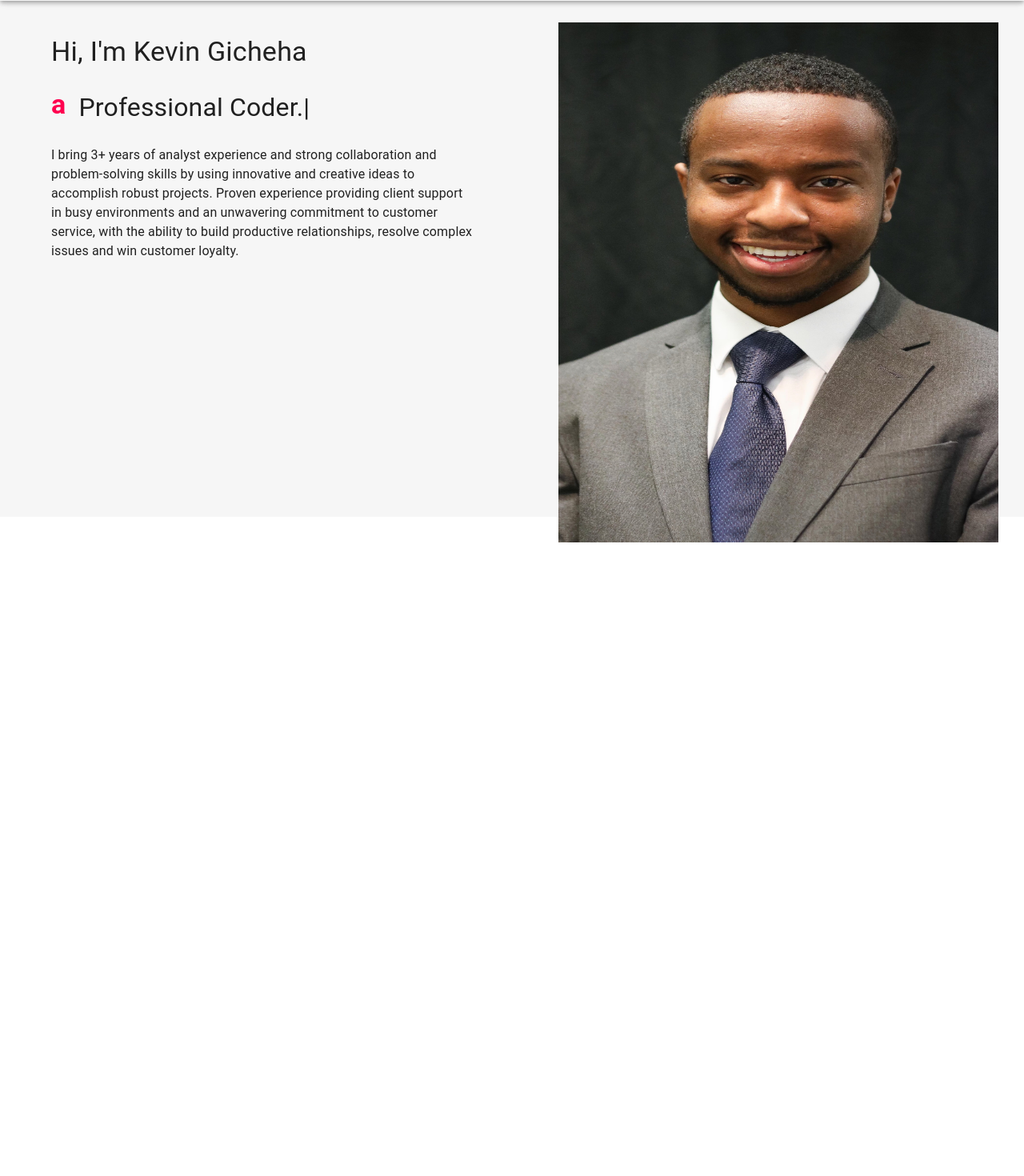
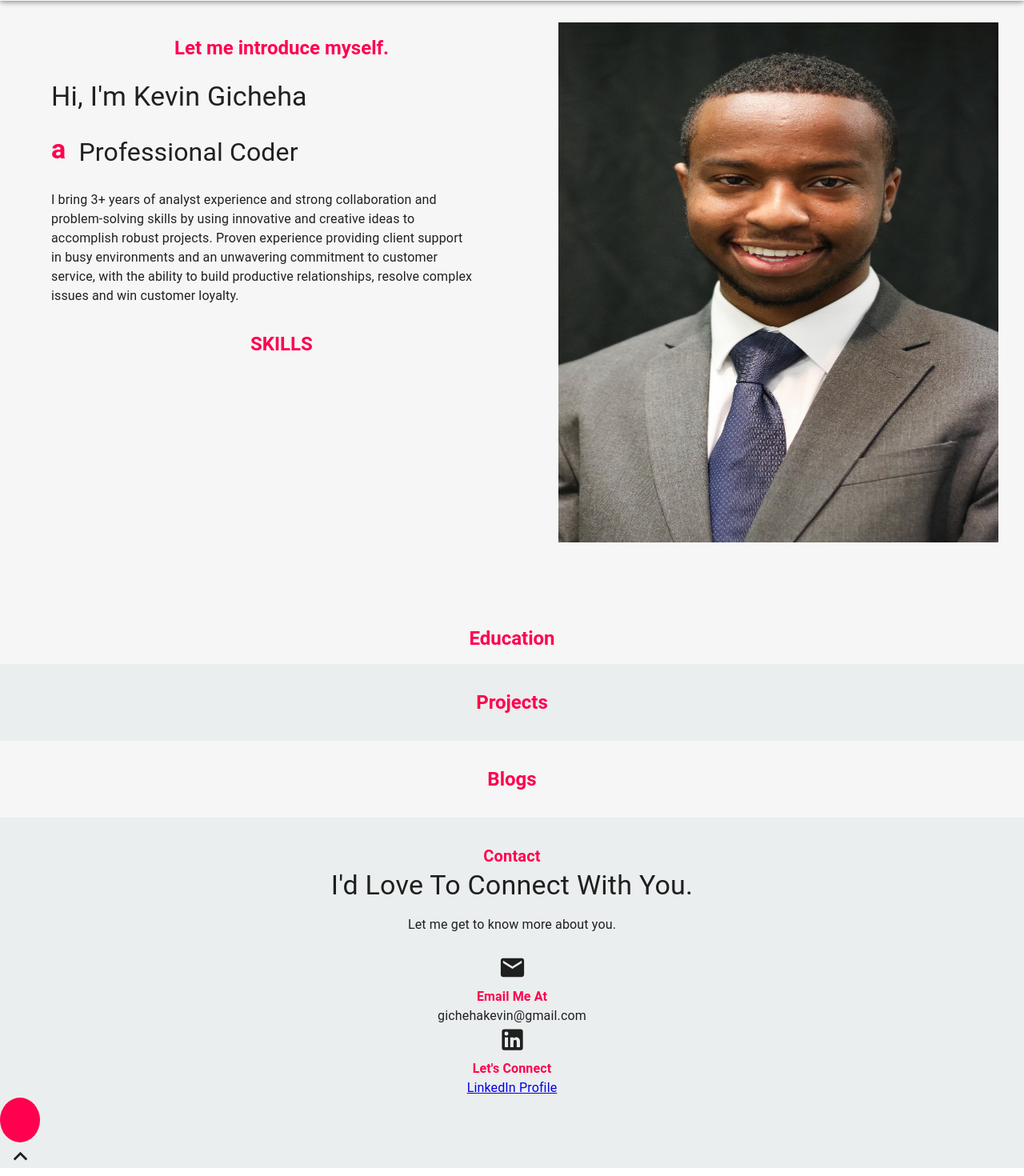
Before and after one commit to kgicheha/portfolio, a React (Create React App) app: page / in a window 1280 px wide. Shown: the part 68-1538 px from the top of the page at 80% size. Before the commit the page ends 800 px from the top, so only its background shows below. Built offline with nearby package versions, Linux system fonts and the light colour scheme.

Commit message:
project skeleton

```diff
--- a/src/App.css
+++ b/src/App.css
@@ -1,70 +1,37 @@
-.App {
-  text-align: center;
-}
-
-.App-logo {
-  height: 40vmin;
-  pointer-events: none;
-}
-
-@media (prefers-reduced-motion: no-preference) {
-  .App-logo {
-    animation: App-logo-spin infinite 20s linear;
-  }
-}
-
-.App-header {
-  background-color: #282c34;
-  min-height: 100vh;
-  display: flex;
-  flex-direction: column;
-  align-items: center;
-  justify-content: center;
-  font-size: calc(10px + 2vmin);
-  color: white;
-}
-
-.App-link {
-  color: #61dafb;
-}
-
-@keyframes App-logo-spin {
-  from {
-    transform: rotate(0deg);
-  }
-  to {
-    transform: rotate(360deg);
-  }
-}
-
-#entirePage{
-  background-color:#f6f6f6;
+#entirePage {
+  background-color: #f6f6f6;
   /* height: 100%; */
 }
 /* About Me Section */
-#about{
+#introduce {
+  color: #ff014f;
+  font-weight: bold;
+  position: relative;
+  text-align: center;
+}
+#about {
   padding-top: 7em;
   padding-left: 4em;
   width: 50%;
   padding-bottom: 20em;
 }
-#a{
-float: left;
+#a {
+  float: left;
 }
 #textAnimation {
   float: left;
   padding-left: 1em;
 }
-#halfshot{
+#halfshot {
   position: absolute;
   top: 6em;
   right: 2em;
 }
-#socials{
+#socials {
   padding-top: 2em;
   padding-bottom: 1em;
 }
-#socialsicons{
+#socialsicons {
   cursor: pointer;
   padding-top: 10px;
   background-color: white;
@@ -73,3 +40,64 @@ float: left;
   align-items: center;
   width: 10%;
 }
+
+/* SKILLS SECTION */
+#skillsSection {
+  padding-top: 2em;
+  text-align: center;
+}
+
+/* EDUCATION SECTION */
+#educationSection {
+  padding-top: 1em;
+  padding-bottom: 1em;
+  text-align: center;
+}
+
+/* PROJECT SECTION */
+#projectsSection {
+  padding-top: 2em;
+  padding-bottom: 2em;
+  text-align: center;
+  background-color: #ebeeee;
+}
+
+/* BLOG SECTION */
+#blogSection {
+  padding-top: 2em;
+  padding-bottom: 2em;
+  text-align: center;
+}
+
+/* CONTACT SECTION */
+#contactMeSection {
+  padding-top: 2em;
+  padding-bottom: 2em;
+  text-align: center;
+  background-color: #ebeeee;
+}
+
+#contacts {
+  padding-top: 1.5em;
+  /* justify-content: center;
+  justify-items: center;
+  align-items: center; */
+}
+/* #email{
+  float: left;
+}
+#linkedIn{
+  float: left;
+} */
+
+#returnToTop{
+  padding-top: 3.5em;
+  background-color: #FF014F;
+  width: 50px;
+  height: 50px;
+  border-radius: 50%;
+  cursor: pointer;
+}
+#returnToTop:hover {
+  background-color: #e20045;
+}
--- a/src/components/About.js
+++ b/src/components/About.js
@@ -2,7 +2,7 @@ import React from "react";
 import { Typography, Container, Grid, CardContent, Card } from "@mui/material";
 import { TypeAnimation } from "react-type-animation";
 import { styled } from "@mui/material";
-import LinkedInIcon from "@mui/icons-material/LinkedIn";
+import MySkills from "./MySkills";
 
 const About = () => {
   const CustomTypography = styled(Typography)({
@@ -18,6 +18,8 @@ const About = () => {
   return (
     <>
       <div id="about">
+        <Typography variant="h5" id="introduce">Let me introduce myself.</Typography>
+        <br />
         <Typography variant="h4">Hi, I'm Kevin Gicheha</Typography>
         <br />
         <div>
@@ -60,12 +62,7 @@ const About = () => {
             width="550"
           />
         </div>
-        {/* <div id="socials">
-          <Typography variant="body1">SOCIAL MEDIA</Typography>
-        </div>
-        <div id="socialsicons">
-          <LinkedInIcon fontSize="large"/>
-        </div> */}
+        <MySkills/>
       </div>
     </>
   );
--- a/src/components/App.js
+++ b/src/components/App.js
@@ -2,16 +2,23 @@ import "../App.css";
 import About from "./About";
 import NavBar from "./NavBar";
 import { CssBaseline } from "@mui/material";
+import Projects from "./Projects";
+import Education from "./Education";
+import Blog from "./Blog";
+import ContactMe from "./ContactMe";
 
 function App() {
   return (
     <>
-    <div id="entirePage">
-
-      <CssBaseline />
-      <NavBar />
-      <About />
-    </div>
+      <div id="entirePage">
+        <CssBaseline />
+        <NavBar />
+        <About />
+        <Education />
+        <Projects />
+        <Blog />
+        <ContactMe />
+      </div>
     </>
   );
 }
--- /dev/null
+++ b/src/components/Blog.js
@@ -0,0 +1,23 @@
+import React from 'react'
+import { Typography, Container, Grid, CardContent, Card } from "@mui/material";
+import { styled } from "@mui/material";
+
+const Blog = () => {
+    const CustomTypography = styled(Typography)({
+        color: "#FF014F",
+        fontWeight: "bold",
+      });
+  return (
+    <div id="blogSection">
+    <CustomTypography variant="h5">Blogs</CustomTypography>
+    <Container>
+
+    </Container>
+    <div>
+
+    </div>
+  </div>
+  )
+}
+
+export default Blog
--- /dev/null
+++ b/src/components/ContactMe.js
@@ -0,0 +1,47 @@
+import React from "react";
+import { Typography, Container, Grid, CardContent, Card } from "@mui/material";
+import { styled } from "@mui/material";
+import MailIcon from "@mui/icons-material/Mail";
+import LinkedInIcon from "@mui/icons-material/LinkedIn";
+import KeyboardArrowUpIcon from "@mui/icons-material/KeyboardArrowUp";
+
+const ContactMe = () => {
+  const CustomTypography = styled(Typography)({
+    color: "#FF014F",
+    fontWeight: "bold",
+  });
+  const CustomTypography2 = styled(Typography)({
+    paddingTop: "1em",
+  });
+
+  return (
+    <div id="contactMeSection">
+      <CustomTypography variant="h6">Contact</CustomTypography>
+      <Typography variant="h4">I'd Love To Connect With You.</Typography>
+      <CustomTypography2 variant="body1">
+        Let me get to know more about you.
+      </CustomTypography2>
+      <div id="contacts">
+        <div id="email">
+          <MailIcon fontSize="large" />
+          <CustomTypography variant="body1">Email Me At</CustomTypography>
+          <Typography variant="body1">gichehakevin@gmail.com</Typography>
+        </div>
+        <div id="linkedIn">
+          <LinkedInIcon fontSize="large" />
+          <CustomTypography variant="body1">Let's Connect</CustomTypography>
+          <Typography variant="body1">
+            <a href="https://www.linkedin.com/in/kevin-gicheha/">
+              LinkedIn Profile
+            </a>
+          </Typography>
+        </div>
+      </div>
+      <div id="returnToTop">
+        <KeyboardArrowUpIcon fontSize="large" />
+      </div>
+    </div>
+  );
+};
+
+export default ContactMe;
--- /dev/null
+++ b/src/components/Education.js
@@ -0,0 +1,17 @@
+import React from 'react'
+import { Typography, Container, Grid, CardContent, Card } from "@mui/material";
+import { styled } from "@mui/material";
+
+const Education = () => {
+    const CustomTypography = styled(Typography)({
+        color: "#FF014F",
+        fontWeight: "bold",
+      });
+  return (
+    <div id="educationSection">
+        <CustomTypography variant="h5">Education</CustomTypography>
+      </div>
+  )
+}
+
+export default Education
--- /dev/null
+++ b/src/components/MySkills.js
@@ -0,0 +1,17 @@
+import React from "react";
+import { Typography, Container, Grid, CardContent, Card } from "@mui/material";
+import { styled } from "@mui/material";
+
+const MySkills = () => {
+  const CustomTypography = styled(Typography)({
+    color: "#FF014F",
+    fontWeight: "bold",
+  });
+  return (
+    <div id="skillsSection">
+      <CustomTypography variant="h5">SKILLS</CustomTypography>
+    </div>
+  );
+};
+
+export default MySkills;
--- /dev/null
+++ b/src/components/Projects.js
@@ -0,0 +1,20 @@
+import React from "react";
+import { Typography, Container, Grid, CardContent, Card } from "@mui/material";
+import { styled } from "@mui/material";
+
+const Projects = () => {
+  const CustomTypography = styled(Typography)({
+    color: "#FF014F",
+    fontWeight: "bold",
+  });
+  return (
+    <>
+      <div id="projectsSection">
+        <CustomTypography variant="h5">Projects</CustomTypography>
+
+      </div>
+    </>
+  );
+};
+
+export default Projects;
```
Also changed, not shown: src/components/Skills.js (deleted, +0 -9 lines).
